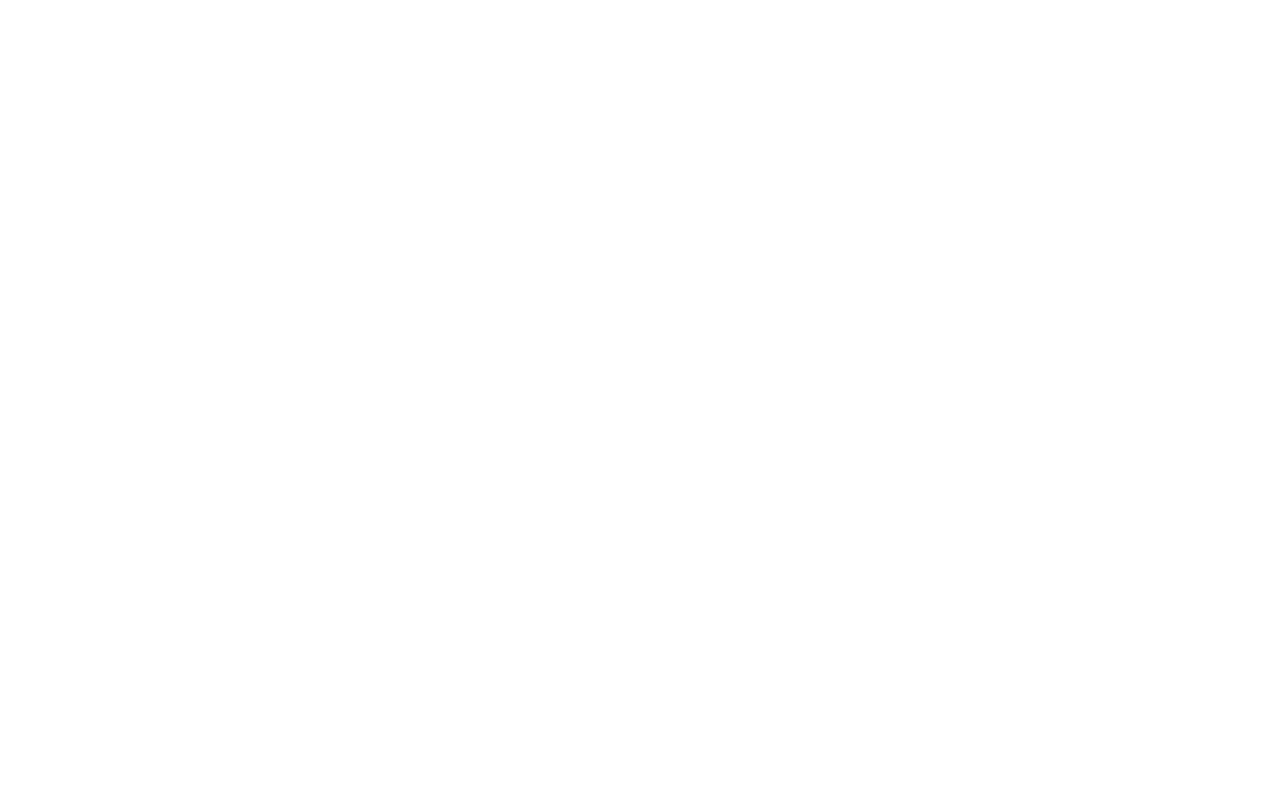
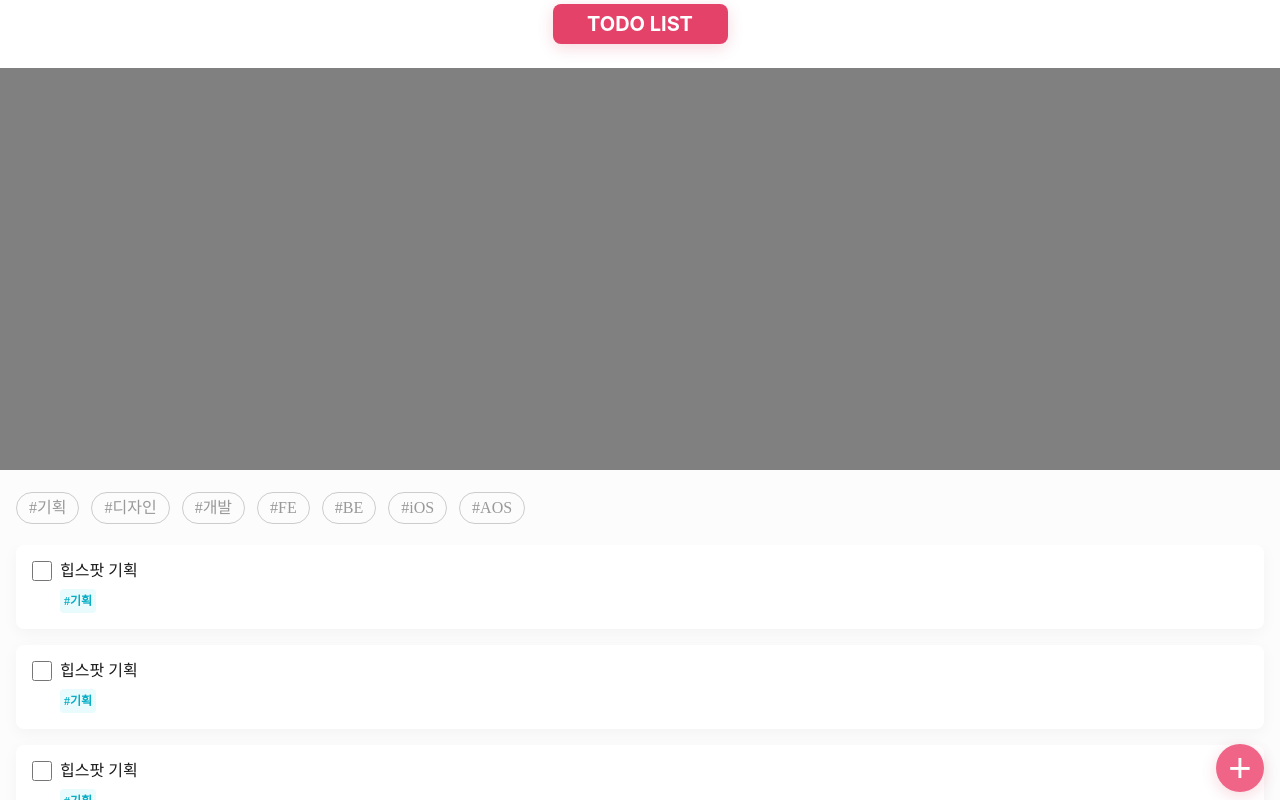
Before and after one commit to Hipspot/hipSpot-toyproject-frontend, a React (Create React App) app: page / in a window 1280 px wide. Built offline with nearby package versions, Linux system fonts and the light colour scheme.

Commit message:
Feat: 메인 화면 UI 조금 개발 #1

```diff
--- a/src/App.js
+++ b/src/App.js
@@ -4,16 +4,104 @@
   selector,
   useRecoilState,
   useRecoilValue,
+  atomFamily,
 } from "recoil";
+import styled from "styled-components";
+import { Card, CardList } from "./components/CardList";
+import Logo from "./components/Logo";
+import { Tag, TagList } from "./components/TagList";
 import GlobalStyle from "./GlobalStyle";
 
 function App() {
   return (
-    <RecoilRoot>
+    <Wrapper>
       <GlobalStyle />
-      <div className="App"></div>
-    </RecoilRoot>
+      <Logo>TODO LIST</Logo>
+      <Calendar></Calendar>
+      <Section>
+        <TagList>
+          <Tag>#기획</Tag>
+          <Tag>#디자인</Tag>
+          <Tag>#개발</Tag>
+          <Tag>#FE</Tag>
+          <Tag>#BE</Tag>
+          <Tag>#iOS</Tag>
+          <Tag>#AOS</Tag>
+        </TagList>
+        <CardList>
+          <Card>
+            <div className="left">
+              <input type="checkbox" />
+            </div>
+            <div className="right">
+              <h1>힙스팟 기획</h1>
+              <div className="tag">#기획</div>
+            </div>
+          </Card>
+          <Card>
+            <div className="left">
+              <input type="checkbox" />
+            </div>
+            <div className="right">
+              <h1>힙스팟 기획</h1>
+              <div className="tag">#기획</div>
+            </div>
+          </Card>
+          <Card>
+            <div className="left">
+              <input type="checkbox" />
+            </div>
+            <div className="right">
+              <h1>힙스팟 기획</h1>
+              <div className="tag">#기획</div>
+            </div>
+          </Card>
+        </CardList>
+      </Section>
+      <ActionButton>+</ActionButton>
+    </Wrapper>
   );
 }
 
 export default App;
+
+const Wrapper = styled.div`
+  height: 100vh;
+  width: 100vw;
+  display: flex;
+  flex-direction: column;
+  align-items: center;
+`;
+
+const Calendar = styled.div`
+  height: 402px;
+  width: 100%;
+  background-color: gray;
+`;
+
+const Section = styled.section`
+  width: 100%;
+  flex: 1;
+  background: #fcfcfc;
+  overflow-x: hidden;
+  overflow-y: auto;
+  padding-bottom: 16px;
+`;
+
+const ActionButton = styled.button`
+  position: fixed;
+  bottom: 8px;
+  right: 16px;
+  width: 48px;
+  height: 48px;
+  background-color: #f06587;
+  color: white;
+  font-size: 40px;
+  padding: 0;
+  border-radius: 100%;
+  border: none;
+  display: flex;
+  justify-content: center;
+  align-items: center;
+  box-shadow: 0px 4px 16px 0px #d0113f29;
+`;
--- /dev/null
+++ b/src/components/CardList.jsx
@@ -0,0 +1,60 @@
+import styled from "styled-components";
+
+export const CardList = styled.div`
+  display: flex;
+  flex-direction: column;
+  gap: 16px;
+  overflow: scroll;
+  padding: 0 16px;
+`;
+
+export const Card = styled.div`
+  width: 100%;
+  height: 84px;
+  display: flex;
+  background-color: white;
+  box-shadow: 0px 4px 16px 0px #0000000a;
+  padding: 16px;
+  gap: 8px;
+  border-radius: 8px;
+
+  .left input {
+    accent-color: #e44269;
+    border: 1px solid #e6e6e6;
+    width: 20px;
+    height: 20px;
+    border-radius: 4px;
+  }
+
+  .right {
+    flex: 1;
+    display: flex;
+    flex-direction: column;
+    align-items: flex-start;
+    justify-content: space-between;
+  }
+
+  h1 {
+    font-family: "Apple SD Gothic Neo";
+    font-weight: 400;
+    font-size: 16px;
+    line-height: 20px;
+    color: #1a1a1a;
+  }
+
+  .tag {
+    padding: 0 4px;
+    height: 24px;
+    display: flex;
+    justify-content: center;
+    align-items: center;
+    background-color: #e9fbfd;
+    border-radius: 4px;
+
+    font-family: "Apple SD Gothic Neo";
+    font-weight: 600;
+    font-size: 12px;
+    line-height: 16px;
+    color: #06adc4;
+  }
+`;
--- /dev/null
+++ b/src/components/Logo.jsx
@@ -0,0 +1,21 @@
+import styled from "styled-components";
+
+const Logo = styled.div`
+  width: 175px;
+  height: 40px;
+  margin-top: 4px;
+  margin-bottom: 24px;
+  border-radius: 8px;
+  background-color: #e44269;
+  display: flex;
+  justify-content: center;
+  align-items: center;
+  color: white;
+  font-family: "Inter";
+  font-weight: 700;
+  font-size: 20px;
+  line-height: 24px;
+  box-shadow: 0px 4px 16px 0px #d0113f29;
+`;
+
+export default Logo;
--- /dev/null
+++ b/src/components/TagList.jsx
@@ -0,0 +1,32 @@
+import styled from "styled-components";
+
+export const TagList = styled.div`
+  width: fit-content;
+  height: 75px;
+  display: flex;
+  align-items: center;
+  overflow-x: scroll;
+  padding-left: 16px;
+  gap: 12px;
+  -ms-overflow-style: none; /* IE and Edge */
+  scrollbar-width: none; /* Firefox */
+  ::-webkit-scrollbar {
+    display: none; /* Chrome, Safari, Opera*/
+  }
+`;
+
+export const Tag = styled.div`
+  white-space: nowrap;
+  padding: 0 12px;
+  height: 32px;
+  border-radius: 20px;
+  border: 1px solid #cccccc;
+  font-family: "Apple SD Gothic Neo";
+  font-weight: 400;
+  font-size: 16px;
+  line-height: 20px;
+  color: #999999;
+  display: flex;
+  justify-content: center;
+  align-items: center;
+`;
--- a/src/index.js
+++ b/src/index.js
@@ -1,13 +1,14 @@
 import React from "react";
 import ReactDOM from "react-dom/client";
+import { RecoilRoot } from "recoil";
 import App from "./App";
 import reportWebVitals from "./reportWebVitals";
 
 const root = ReactDOM.createRoot(document.getElementById("root"));
 root.render(
-  <React.StrictMode>
+  <RecoilRoot>
     <App />
-  </React.StrictMode>
+  </RecoilRoot>
 );
 
 // If you want to start measuring performance in your app, pass a function
```
Also changed, not shown: src/utils/getTagColor.js (added, +14 -0 lines).
